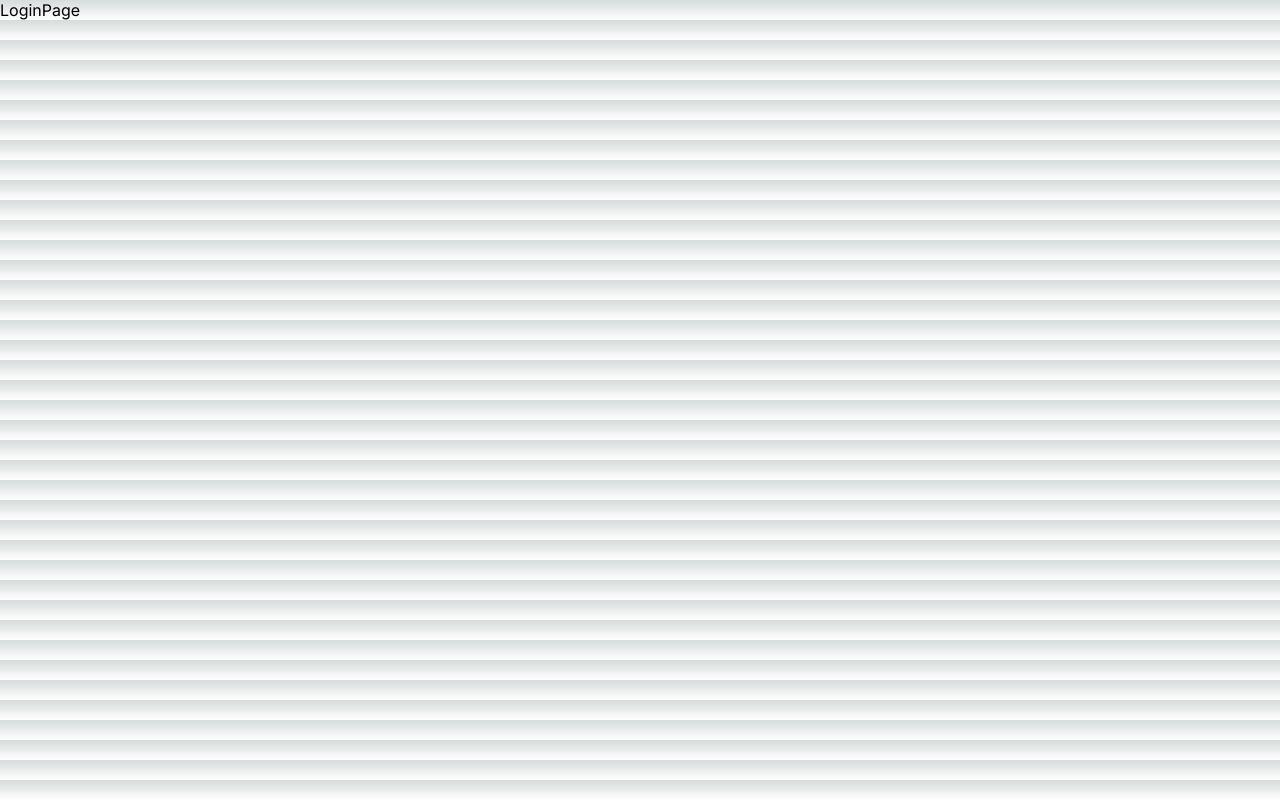
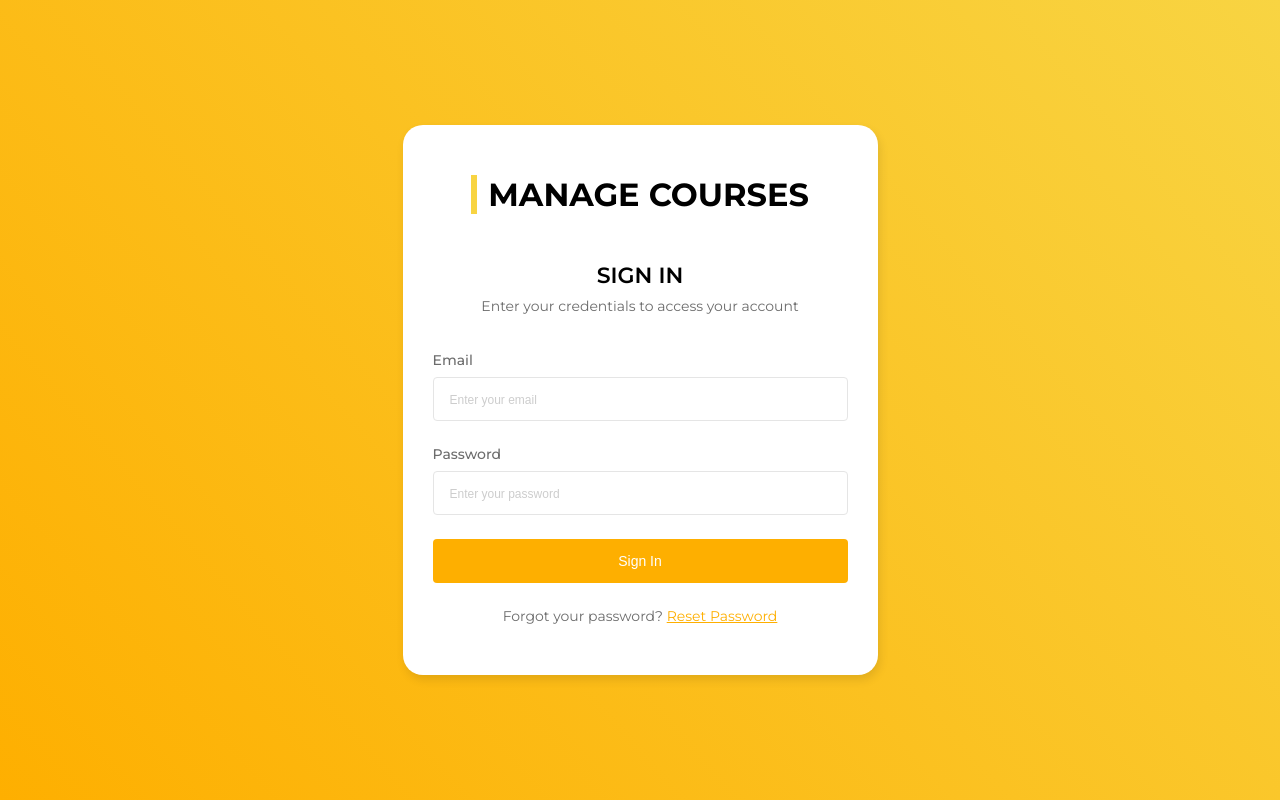
Before and after one commit to erol1098/manage-students, a Next.js app: page / in a window 1280 px wide. Built offline with nearby package versions, Linux system fonts and the light colour scheme.

Commit message:
added login form

```diff
--- a/package.json
+++ b/package.json
@@ -17,6 +17,7 @@
     "next": "13.4.6",
     "react": "18.2.0",
     "react-dom": "18.2.0",
+    "sass": "^1.63.6",
     "typescript": "5.1.3"
   }
 }
--- a/src/app/layout.tsx
+++ b/src/app/layout.tsx
@@ -1,7 +1,7 @@
 import '../styles/globals.css';
-import { Inter } from 'next/font/google';
+import { Montserrat } from 'next/font/google';
 
-const inter = Inter({ subsets: ['latin'] });
+const montserrat = Montserrat({ subsets: ['latin'] });
 
 export const metadata = {
   title: 'Manage Students',
@@ -15,7 +15,7 @@ export default function RootLayout({
 }) {
   return (
     <html lang='tr'>
-      <body className={inter.className}>{children}</body>
+      <body className={montserrat.className}>{children}</body>
     </html>
   );
 }
--- a/src/app/page.module.css
+++ b/src/app/page.module.css
@@ -0,0 +1,8 @@
+.main {
+  max-width: 100%;
+  height: 100vh;
+  background: linear-gradient(49deg, #feaf00 0%, #f8d442 100%);
+  display: flex;
+  justify-content: center;
+  align-items: center;
+}
--- /dev/null
+++ b/src/components/Login/FormHeading.tsx
@@ -0,0 +1,18 @@
+import styles from './Login.module.scss';
+
+const FormHeading = () => {
+  return (
+    <div className={styles['form-heading']}>
+      <div className={styles.title}>
+        <span></span>
+        <h1>Manage Courses</h1>
+      </div>
+      <div>
+        <h2>SIGN IN</h2>
+        <p>Enter your credentials to access your account</p>
+      </div>
+    </div>
+  );
+};
+
+export default FormHeading;
--- /dev/null
+++ b/src/components/Login/Login.module.scss
@@ -0,0 +1,140 @@
+.container {
+  display: flex;
+  flex-direction: column;
+  align-items: center;
+  justify-content: space-around;
+  width: 475px;
+  height: 550px;
+  flex-shrink: 0;
+  border-radius: 20px;
+  background: #fff;
+  box-shadow: 2px 5px 10px 0px rgba(0, 0, 0, 0.1);
+  padding: 2rem 0;
+}
+
+.form-heading {
+  display: flex;
+  flex-direction: column;
+  align-items: center;
+  justify-content: center;
+  gap: 3rem;
+
+  & .title {
+    display: flex;
+    flex-direction: row;
+    justify-content: flex-start;
+    gap: 0.7rem;
+    & span {
+      height: 39px;
+      width: 6px;
+      background-color: #f8d442;
+    }
+
+    & h1 {
+      color: #000;
+      font-size: 32px;
+      font-style: normal;
+      font-weight: 700;
+      line-height: normal;
+      text-transform: uppercase;
+    }
+  }
+
+  & div {
+    display: flex;
+    flex-direction: column;
+    align-items: center;
+    justify-content: center;
+    gap: 0.5rem;
+
+    & h2 {
+      color: #000;
+      font-size: 22px;
+      font-style: normal;
+      font-weight: 600;
+      line-height: normal;
+      text-transform: uppercase;
+    }
+
+    & p {
+      color: #6c6c6c;
+      font-size: 14px;
+      font-style: normal;
+      font-weight: 400;
+      line-height: normal;
+    }
+  }
+}
+
+.form {
+  display: flex;
+  flex-direction: column;
+  align-items: center;
+  justify-content: center;
+  gap: 1.5rem;
+
+  & button {
+    width: 415px;
+    height: 44px;
+    flex-shrink: 0;
+    border-radius: 4px;
+    background: #feaf00;
+
+    color: #fff;
+    font-size: 14px;
+    font-style: normal;
+    font-weight: 500;
+    line-height: normal;
+
+    border: none;
+  }
+
+  & p {
+    color: #6c6c6c;
+    font-size: 14px;
+    font-style: normal;
+    font-weight: 400;
+    line-height: normal;
+
+    & > span {
+      color: #feaf00;
+      text-decoration: underline;
+      cursor: pointer;
+    }
+  }
+}
+
+.form-input {
+  display: flex;
+  flex-direction: column;
+  align-items: flex-start;
+  justify-content: flex-start;
+  width: 100%;
+  gap: 0.5rem;
+
+  & label {
+    color: #6c6c6c;
+    font-size: 14px;
+    font-style: normal;
+    font-weight: 500;
+    line-height: normal;
+  }
+
+  & input {
+    width: 415px;
+    height: 44px;
+    flex-shrink: 0;
+    border-radius: 4px;
+    border: 1px solid #e5e5e5;
+    background: #fff;
+    padding-inline-start: 1rem;
+
+    &::placeholder {
+      color: #cdcdcd;
+      font-size: 12px;
+      font-style: normal;
+      font-weight: 400;
+      line-height: normal;
+    }
+  }
+}
--- a/src/components/Login/index.tsx
+++ b/src/components/Login/index.tsx
@@ -1,5 +1,38 @@
+import FormHeading from './FormHeading';
+import styles from './Login.module.scss';
+
 const LoginPage = () => {
-  return <div>LoginPage</div>;
+  return (
+    <section className={styles.container}>
+      <FormHeading />
+      <form className={styles.form}>
+        <div className={styles['form-input']}>
+          <label htmlFor='email'>Email</label>
+          <input
+            type='email'
+            id='email'
+            name='email'
+            placeholder='Enter your email'
+          />
+        </div>
+
+        <div className={styles['form-input']}>
+          <label htmlFor='password'>Password</label>
+          <input
+            type='password'
+            id='password'
+            name='password'
+            placeholder='Enter your password'
+          />
+        </div>
+
+        <button type='submit'>Sign In</button>
+        <p>
+          Forgot your password? <span>Reset Password</span>
+        </p>
+      </form>
+    </section>
+  );
 };
 
 export default LoginPage;
--- a/src/styles/globals.css
+++ b/src/styles/globals.css
@@ -1,78 +1,3 @@
-:root {
-  --max-width: 1100px;
-  --border-radius: 12px;
-  --font-mono: ui-monospace, Menlo, Monaco, 'Cascadia Mono', 'Segoe UI Mono',
-    'Roboto Mono', 'Oxygen Mono', 'Ubuntu Monospace', 'Source Code Pro',
-    'Fira Mono', 'Droid Sans Mono', 'Courier New', monospace;
-
-  --foreground-rgb: 0, 0, 0;
-  --background-start-rgb: 214, 219, 220;
-  --background-end-rgb: 255, 255, 255;
-
-  --primary-glow: conic-gradient(
-    from 180deg at 50% 50%,
-    #16abff33 0deg,
-    #0885ff33 55deg,
-    #54d6ff33 120deg,
-    #0071ff33 160deg,
-    transparent 360deg
-  );
-  --secondary-glow: radial-gradient(
-    rgba(255, 255, 255, 1),
-    rgba(255, 255, 255, 0)
-  );
-
-  --tile-start-rgb: 239, 245, 249;
-  --tile-end-rgb: 228, 232, 233;
-  --tile-border: conic-gradient(
-    #00000080,
-    #00000040,
-    #00000030,
-    #00000020,
-    #00000010,
-    #00000010,
-    #00000080
-  );
-
-  --callout-rgb: 238, 240, 241;
-  --callout-border-rgb: 172, 175, 176;
-  --card-rgb: 180, 185, 188;
-  --card-border-rgb: 131, 134, 135;
-}
-
-@media (prefers-color-scheme: dark) {
-  :root {
-    --foreground-rgb: 255, 255, 255;
-    --background-start-rgb: 0, 0, 0;
-    --background-end-rgb: 0, 0, 0;
-
-    --primary-glow: radial-gradient(rgba(1, 65, 255, 0.4), rgba(1, 65, 255, 0));
-    --secondary-glow: linear-gradient(
-      to bottom right,
-      rgba(1, 65, 255, 0),
-      rgba(1, 65, 255, 0),
-      rgba(1, 65, 255, 0.3)
-    );
-
-    --tile-start-rgb: 2, 13, 46;
-    --tile-end-rgb: 2, 5, 19;
-    --tile-border: conic-gradient(
-      #ffffff80,
-      #ffffff40,
-      #ffffff30,
-      #ffffff20,
-      #ffffff10,
-      #ffffff10,
-      #ffffff80
-    );
-
-    --callout-rgb: 20, 20, 20;
-    --callout-border-rgb: 108, 108, 108;
-    --card-rgb: 100, 100, 100;
-    --card-border-rgb: 200, 200, 200;
-  }
-}
-
 * {
   box-sizing: border-box;
   padding: 0;
@@ -84,24 +9,3 @@ body {
   max-width: 100vw;
   overflow-x: hidden;
 }
-
-body {
-  color: rgb(var(--foreground-rgb));
-  background: linear-gradient(
-      to bottom,
-      transparent,
-      rgb(var(--background-end-rgb))
-    )
-    rgb(var(--background-start-rgb));
-}
-
-a {
-  color: inherit;
-  text-decoration: none;
-}
-
-@media (prefers-color-scheme: dark) {
-  html {
-    color-scheme: dark;
-  }
-}
```
Also changed, not shown: 1 other file (tests, documents, lock files or other folders).
